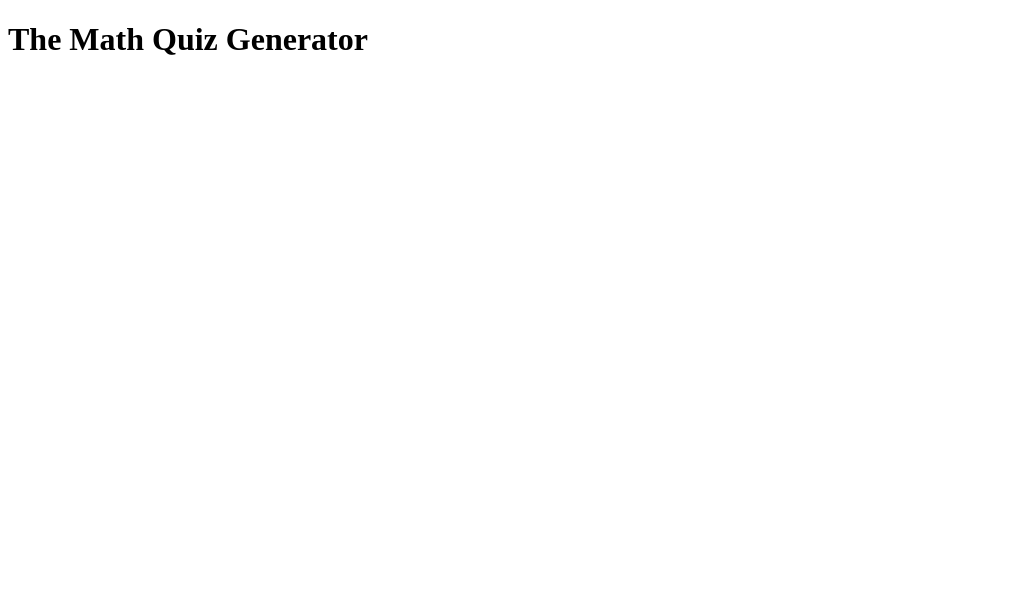
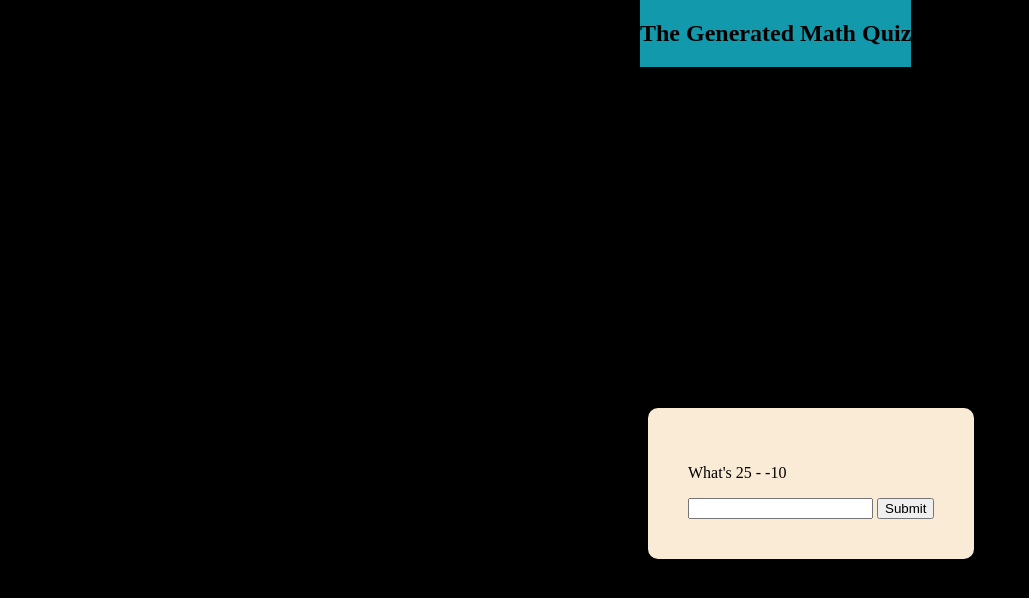
Before and after one commit to hueychen27/The_Math_Quiz_Generator, a plain HTML site: page index.html in a window 1280 px wide. Shown: the whole page, without its empty margins (0-1029 px from the left). Drawn offline with Linux system fonts and the light colour scheme.

Commit message:
Add more code

```diff
--- a/index.html
+++ b/index.html
@@ -6,11 +6,19 @@
     <meta http-equiv="X-UA-Compatible" content="IE=edge">
     <meta name="viewport" content="width=device-width, initial-scale=1.0">
     <title>The Math Quiz Generator</title>
+    <link rel="stylesheet" href="main.css">
+    <script src="math.js" defer></script>
 </head>
 
 <body>
-    <h1>The Math Quiz Generator</h1>
-
+    <nav>
+        <h1>The Generated Math Quiz</h1>
+    </nav>
+    <div id="container">
+        <p>What's <span id="equation"></span></p>
+        <input type="number" id="answer">
+        <button type="button">Submit</button>
+    </div>
 </body>
 
 </html>
--- /dev/null
+++ b/main.css
@@ -0,0 +1,21 @@
+body {
+    box-sizing: border-box;
+    background-color: black;
+    position: relative;
+}
+
+nav {
+    position: fixed;
+    background-color: rgba(25, 205, 230, 0.75);
+    top: 0;
+    left: 50%;
+}
+
+#container {
+    position: absolute;
+    background-color: antiquewhite;
+    transform: translate(50vw, 50vh);
+    padding: 40px;
+    border-radius: 10px;
+
+}
--- a/math.js
+++ b/math.js
@@ -0,0 +1,28 @@
+const answer = document.getElementById("answer");
+const displayEquation = document.getElementById("equation");
+const mapping = {
+    1: "+",
+    2: "-",
+    3: "*",
+    4: "/"
+}
+function randomNumber(min, max) {
+    return Math.floor(Math.random() * (max - min + 1) + min);
+}
+function generateEquation() {
+    let number = randomNumber(-30, 30);
+    let operator = randomNumber(1, 4);
+    let number2 = randomNumber(-40, 50);
+    let equation;
+    let mathAnswer;
+    if (operator == 1) mathAnswer = number + number2;
+    if (operator == 2) mathAnswer = number - number2;
+    if (operator == 3) mathAnswer = number * number2;
+    if (operator == 4) mathAnswer = (number / number2).toFixed(2);
+    operator = mapping[`${operator}`]
+    equation = `${number} ${operator} ${number2}`;
+    displayEquation.innerText = equation;
+    console.log(mathAnswer);
+}
+
+generateEquation();
```
